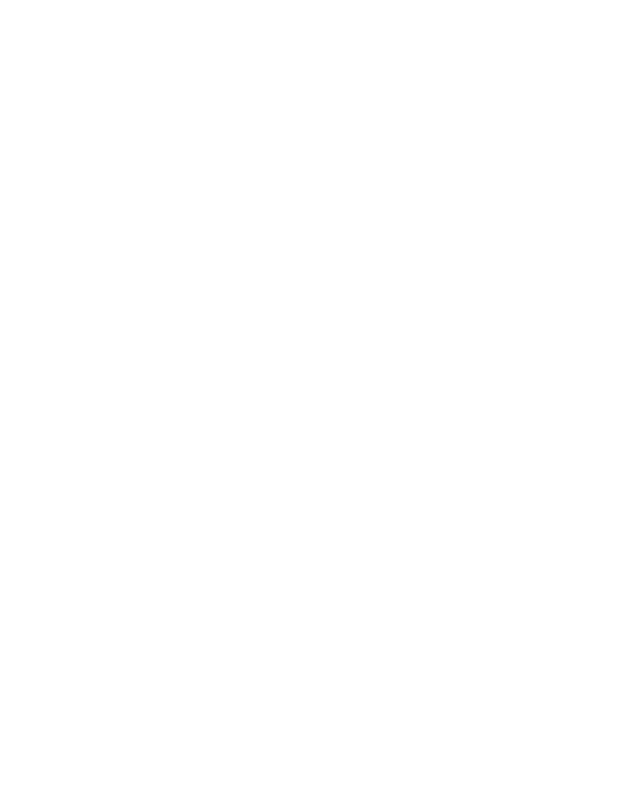
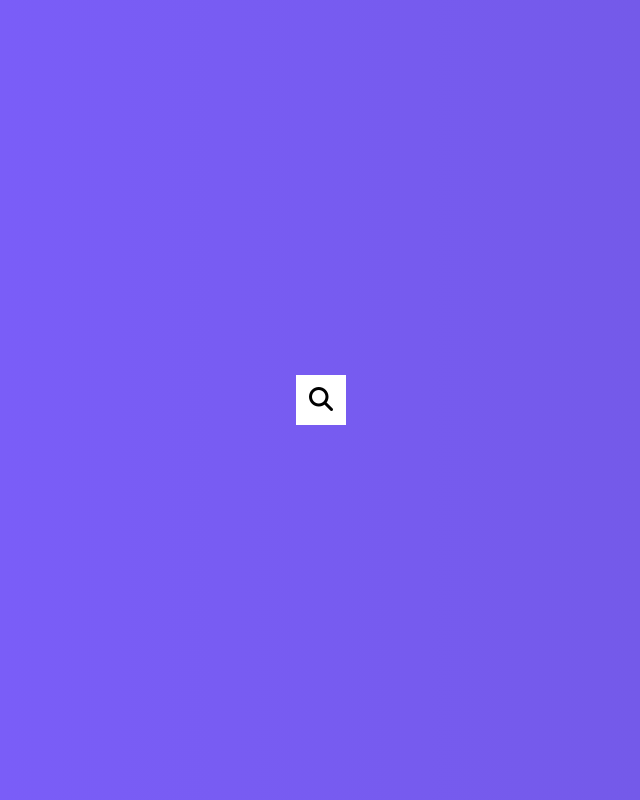
Before and after one commit to Ujjal-ENG/HiddenSearchWidget, a plain HTML site: page index.html in a window 1280 px wide. Shown: the whole page, without its empty margins (319-959 px from the left). Drawn offline with Linux system fonts and the light colour scheme.

Commit message:
Done  the project

```diff
--- a/index.html
+++ b/index.html
@@ -1,14 +1,23 @@
 <!DOCTYPE html>
 <html lang="en">
+
 <head>
   <meta charset="UTF-8">
   <meta http-equiv="X-UA-Compatible" content="IE=edge">
   <meta name="viewport" content="width=device-width, initial-scale=1.0">
+  <link rel="stylesheet" href="  https://cdnjs.cloudflare.com/ajax/libs/font-awesome/6.1.2/css/all.min.css">
   <link rel="stylesheet" href="style.css">
   <title>Hidden SearchBar Widget</title>
 </head>
+
 <body>
-
+  <div class="search">
+    <input type="text" class="input" placeholder="Search Here ....">
+    <button class="btn">
+      <i class="fas fa-search"></i>
+    </button>
+  </div>
   <script src="index.js"></script>
 </body>
+
 </html>
--- a/index.js
+++ b/index.js
@@ -0,0 +1,8 @@
+const search = document.querySelector('.search')
+const btn = document.querySelector('.btn')
+const input = document.querySelector('.input')
+
+btn.addEventListener('click', () => {
+  search.classList.toggle('active')
+  input.focus()
+})
--- a/style.css
+++ b/style.css
@@ -0,0 +1,57 @@
+@import url('https://fonts.googleapis.com/css2?family=Roboto:wght@400&display=swap');
+
+
+*{
+  box-sizing: border-box;
+}
+
+body{
+  background-image: linear-gradient(90deg,#7d5fff,#7158e2);
+  font-family: 'Roboto','sans-serif';
+  display: flex;
+  align-items: center;
+  justify-content: center;
+  height: 100vh;
+  overflow: hidden;
+  margin: 0;
+}
+
+.search{
+  position: relative;
+  height: 50px;
+}
+
+.search .input{
+  background-color: #fff;
+  border: 0;
+  font-size: 18px;
+  padding: 15px;
+  width: 50px;
+  height: 50px;
+  transition: width 0.3s ease;
+}
+
+.btn{
+  background-color: #fff;
+  border: 0;
+  cursor: pointer;
+  font-size: 24px;
+  position: absolute;
+  top: 0;
+  left: 0;
+  height: 50px;
+  width: 50px;
+  transition: transform 0.3s ease;
+}
+
+.btn:focus, .input:focus{
+  outline: none;
+}
+
+.search.active .input{
+  width: 200px;
+}
+
+.search.active .btn{
+  transform: translateX(198px);
+}
```
